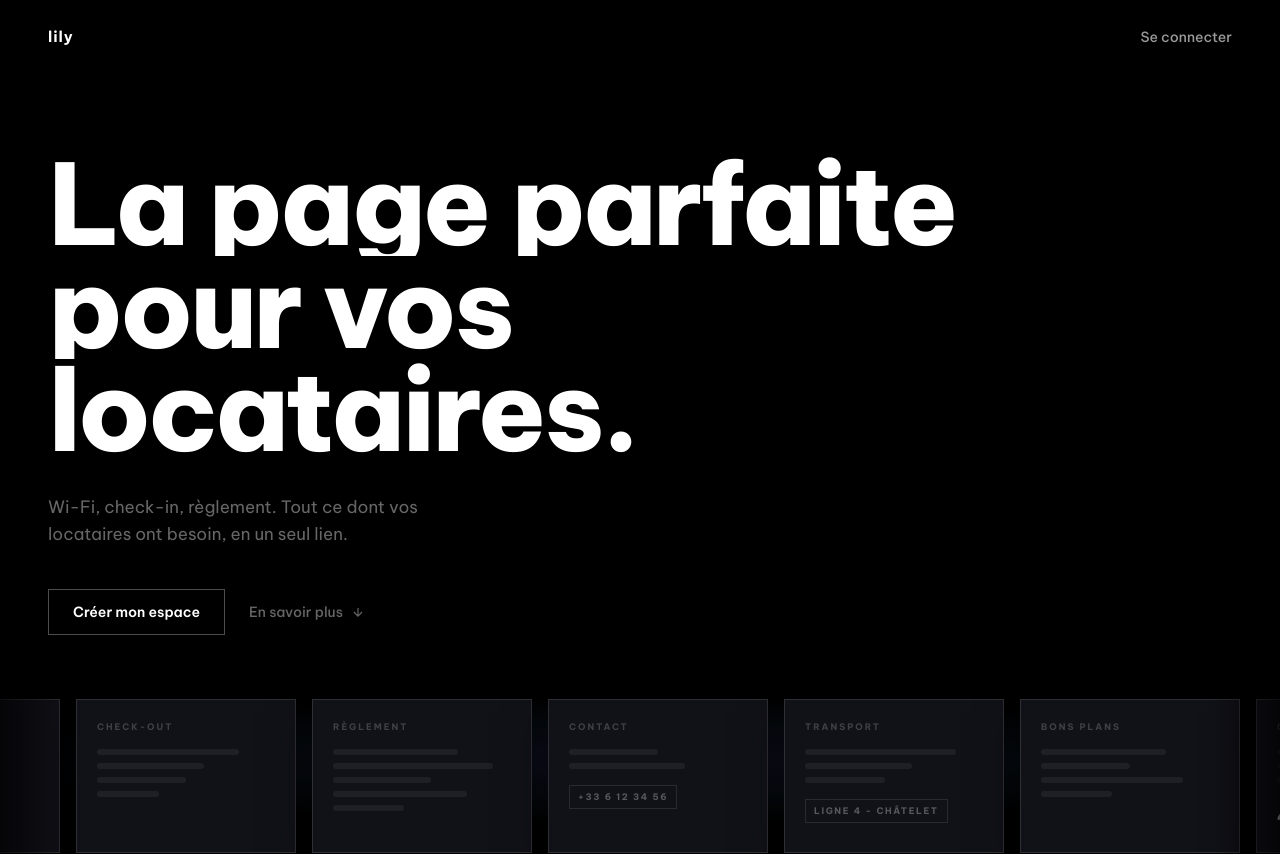
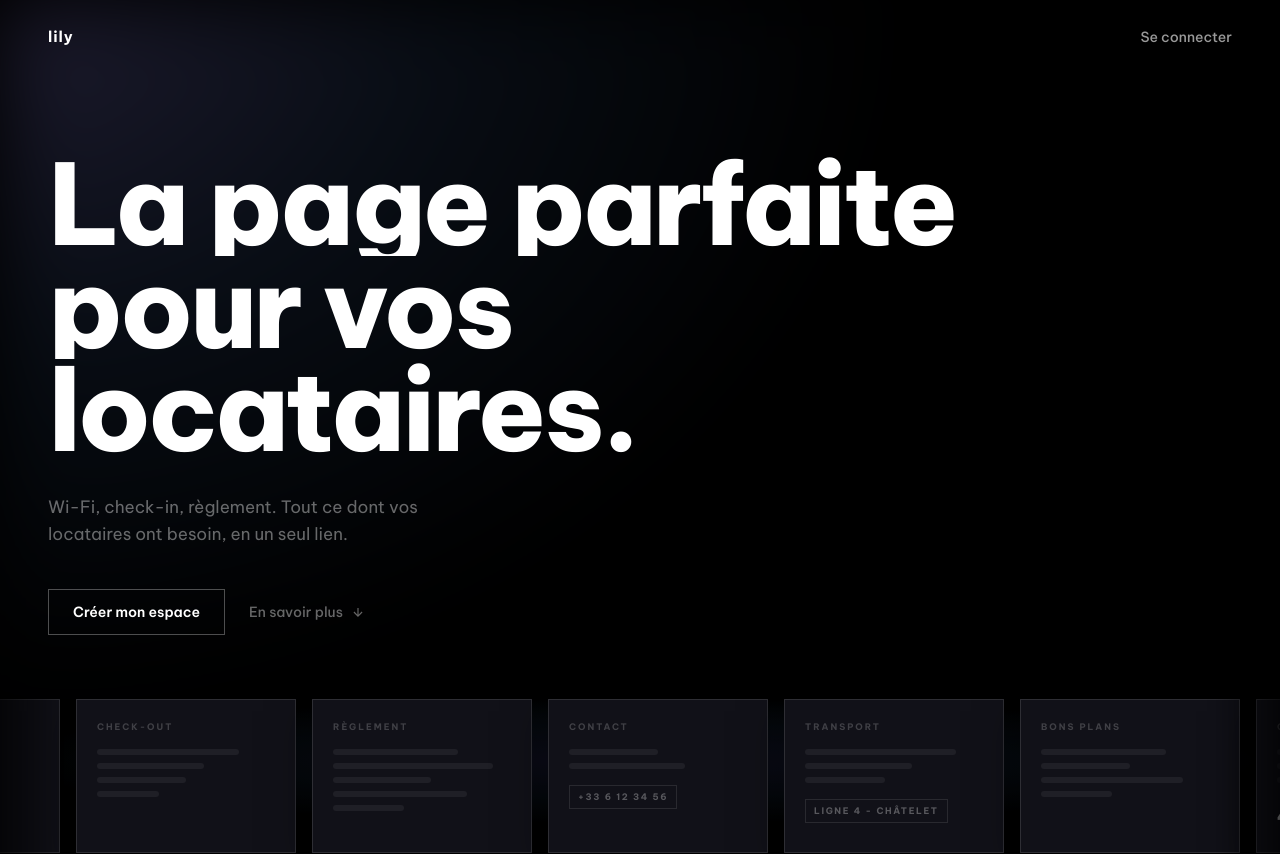
Before and after one commit to mickaelboukhris06-pixel/Lily, a Next.js app: page / in a window 1280 px wide. Shown: the top 854 px of the page. Built offline with nearby package versions, Linux system fonts and the light colour scheme.

Commit message:
design: add top-left violet/blue halo glow on hero

```diff
--- a/app/page.tsx
+++ b/app/page.tsx
@@ -120,8 +120,17 @@ export default function LandingPage() {
   return (
     <main className="min-h-screen bg-black overflow-x-hidden">
 
+      {/* ── Top-left halo ── */}
+      <div
+        className="pointer-events-none fixed top-0 left-0 w-[900px] h-[700px] z-0"
+        style={{
+          background: 'radial-gradient(ellipse at 0% 0%, rgba(160,148,255,0.18) 0%, rgba(100,160,255,0.08) 35%, transparent 70%)',
+          filter: 'blur(40px)',
+        }}
+      />
+
       {/* ── Nav ── */}
-      <nav className="flex items-center justify-between px-6 md:px-12 py-6 max-w-7xl mx-auto">
+      <nav className="relative z-10 flex items-center justify-between px-6 md:px-12 py-6 max-w-7xl mx-auto">
         <FadeIn delay={600}>
           <span className="text-[15px] font-bold tracking-[0.06em] text-white">lily</span>
         </FadeIn>
@@ -136,7 +145,7 @@ export default function LandingPage() {
       </nav>
 
       {/* ── Hero ── */}
-      <section className="max-w-7xl mx-auto px-6 md:px-12 pt-16 md:pt-20 pb-0">
+      <section className="relative z-10 max-w-7xl mx-auto px-6 md:px-12 pt-16 md:pt-20 pb-0">
         <AnimatedTitle />
         <FadeIn delay={500}>
           <p className="text-[15px] md:text-[17px] text-white/40 max-w-sm mb-10 leading-relaxed">
```
